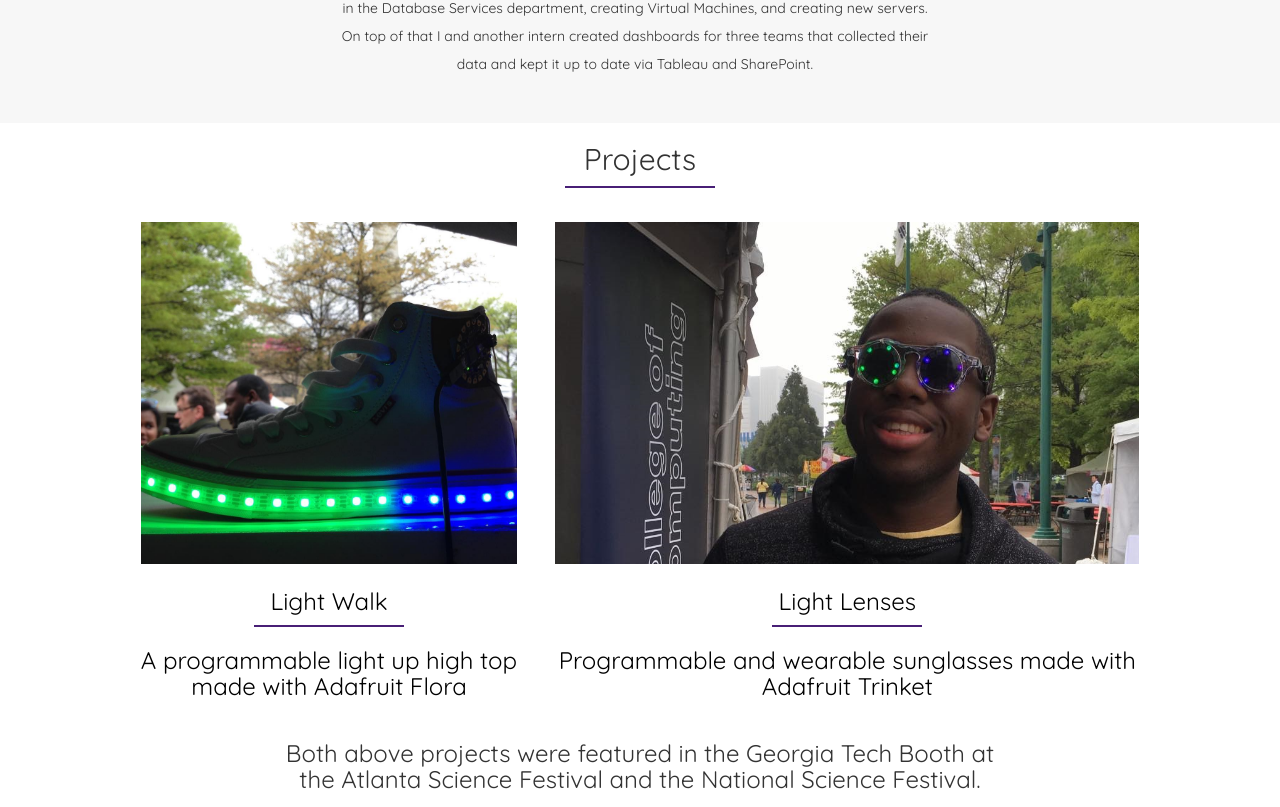
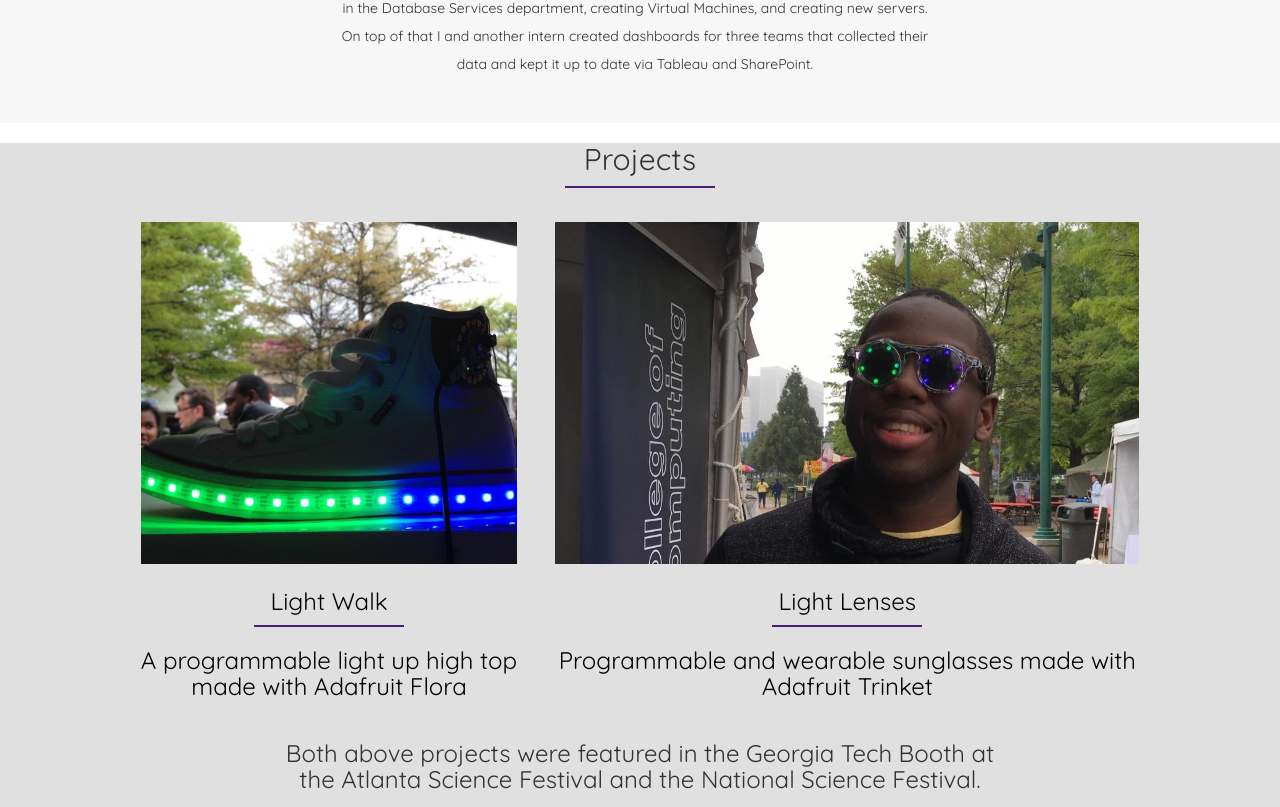
Before and after one commit to amarlette/amarlette-Website-V1, a plain HTML site: page index.html in a window 1280 px wide. Shown: the part 1153-1960 px from the top of the page. Drawn offline with nearby package versions, Linux system fonts and the light colour scheme.

Commit message:
Updated CSS

```diff
--- a/styles.css
+++ b/styles.css
@@ -171,7 +171,7 @@ ul.row{
 }
 
 .projects {
-	background-color: #fff;
+	background-color: #e0e0e0;
 }
 
 .projects h2 {
```
